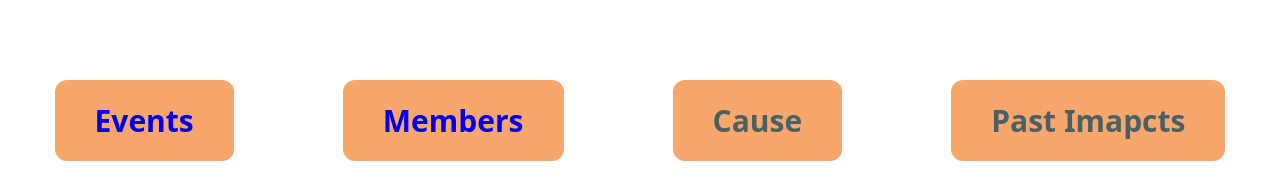
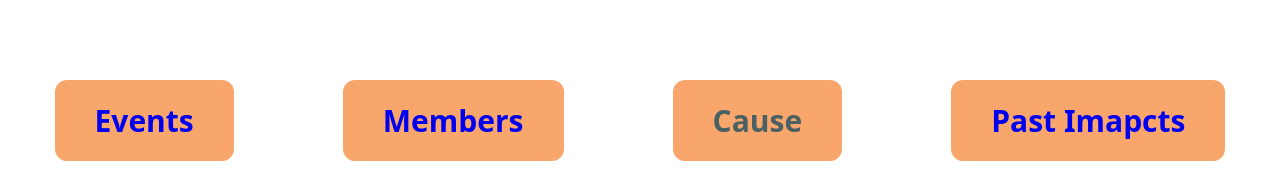
Before and after one commit to Calling-81192/Oakville-Youth-Group.github.io, a plain HTML site: page index.html in a window 1280 px wide. Shown: the top 188 px of the page. Drawn offline with Linux system fonts and the light colour scheme; grey boxes are pictures that could not be loaded.

Commit message:
Update index.html

```diff
--- a/index.html
+++ b/index.html
@@ -14,7 +14,7 @@
         <p><a style="text-decoration:none" href="OYG_pastevent.html">Events</a></p>
         <p><a style="text-decoration:none" href="OYG_members.html">Members</a></p>
         <p><a>Cause</a></p>
-        <p><a>Past Imapcts</a></p>
+        <p><a style="text-decoration:none" href="OYG_pastimpacts.html">Past Imapcts</a></p>
     </div>
     <img src="https://cdn.discordapp.com/attachments/1151571998544232462/1159969668509999154/OYG_Logo.png?ex=6532f4f0&is=65207ff0&hm=68e5c60943a0d401e2e24136a5334f8a6c025e19243b80aee14f8c7802bdf470&">
     <p class="discription">Founded in 2021 by Andy Lin, Oakville Youth Group is a student-led group  created with the aim of helping nonprofit organizations and making a positive impact in humanitarian issues. This year we partnered with the Children's Aid Foundation of Halton to host a multitude of fundraisers such as book fairs and piano recitals. In the end we successfully raised over $4500 that will go towards helping children in need.</p>
```
